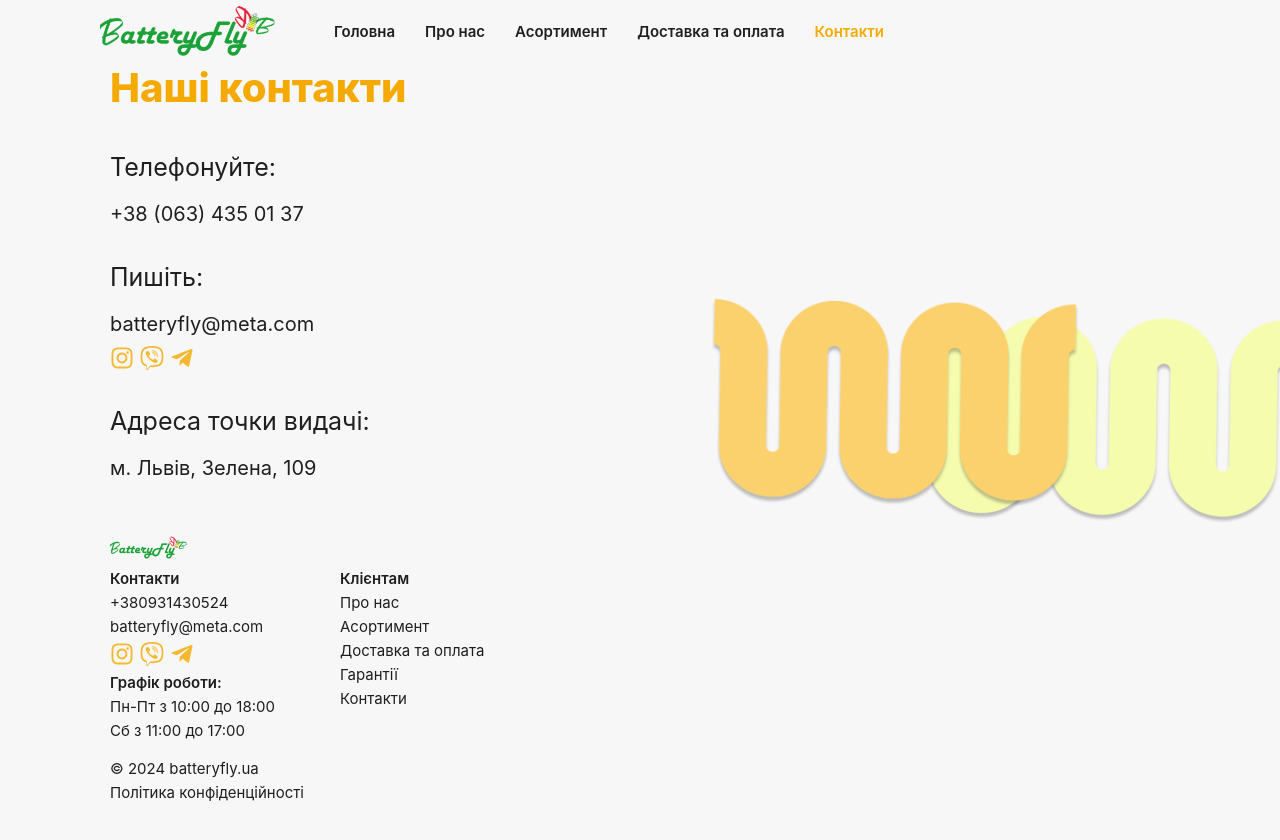
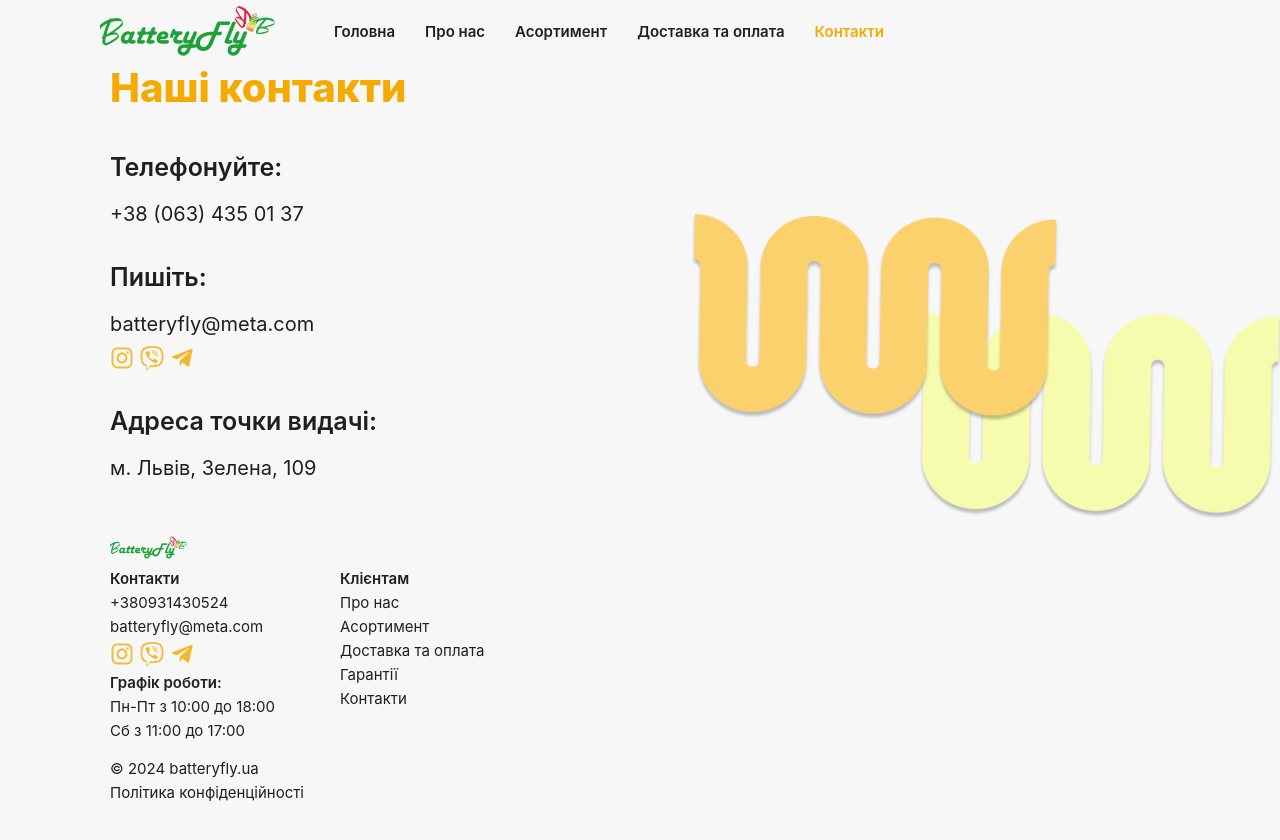
Before and after one commit to va7ul/Battery_Fly_Frontend, a React (Create React App) app: page /Battery_Fly_Frontend/contacts in a window 1280 px wide. Shown: the top 840 px of the page. Built offline with nearby package versions, Linux system fonts and the light colour scheme.

Commit message:
fix_padding

```diff
--- a/src/components/ContactsPage/Contacts.styled.js
+++ b/src/components/ContactsPage/Contacts.styled.js
@@ -1,7 +1,7 @@
 import styled from 'styled-components';
 
 export const Container = styled.div`
-  padding: 0px 30px 0px 30px;
+  padding: 0px 20px 0px 20px;
   position: relative;
 
   @media screen and (min-width: 1280px) {
@@ -24,6 +24,7 @@ export const Title = styled.h2`
 export const Text = styled.p`
   font-size: 12px;
   margin-bottom: 6px;
+  font-weight: 600;
 
   @media screen and (min-width: 1280px) {
     font-size: 25px;
@@ -96,16 +97,15 @@ export const BoxAddress = styled.div`
 export const ImgTop = styled.img`
   position: absolute;
   width: 132.59px;
-  right: 45px;
-  top: 48px;
+  right: 60px;
+  top: 28px;
   z-index: 1;
-  fill: rgba(251, 208, 110, 0.72);
 
   @media screen and (min-width: 1280px) {
     width: 370.07px;
     height: 209.38px;
-    right: 200px;
-    top: 235px;
+    right: 220px;
+    top: 150px;
   }
 `;
 
@@ -113,14 +113,13 @@ export const ImgBot = styled.img`
   position: absolute;
   width: 125px;
   height: 70.73px;
-  right: -3px;
-  bottom: 38px;
-  fill: rgba(245, 255, 129, 0.62);
+  right: -1px;
+  bottom: 30px;
 
   @media screen and (min-width: 1280px) {
     width: 370.07px;
     height: 209.38px;
-    right: -9px;
-    bottom: -44px;
+    right: -3px;
+    bottom: -40px;
   }
 `;
```
